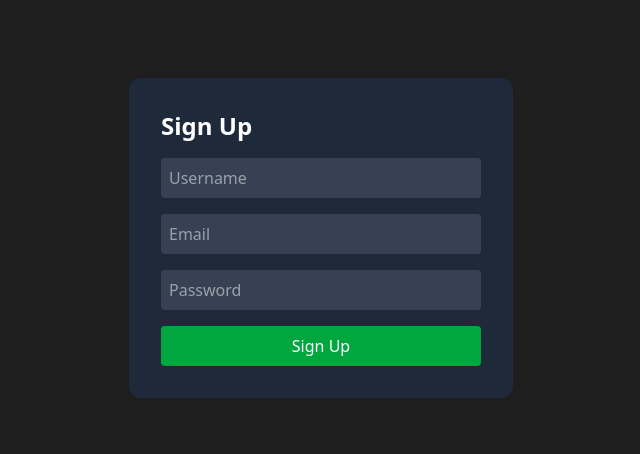
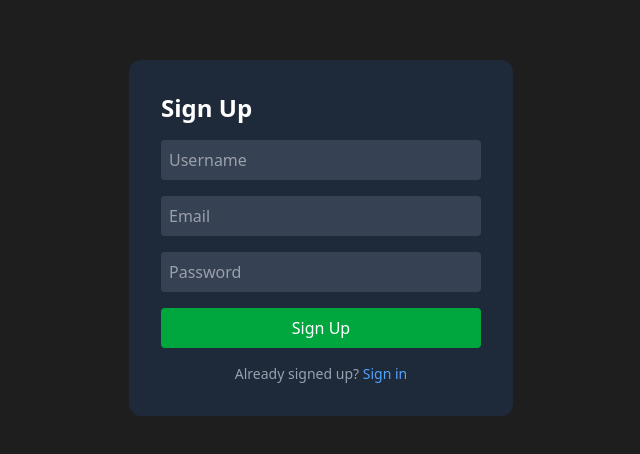
Before and after one commit to Ajayrawat17/Compiler-Design-Project, a React (Vite) app in the folder frontend/: page /signup in a window 1280 px wide. Shown: the part 162-616 px from the top of the page, without its empty margins (319-959 px from the left). Built offline with nearby package versions, Linux system fonts and the light colour scheme.

Commit message:
Modified signup and login page

```diff
--- a/frontend/src/pages/Login.jsx
+++ b/frontend/src/pages/Login.jsx
@@ -1,10 +1,12 @@
+import { Link } from "react-router-dom";
+
 export default function Login() {
   return (
     <div className="min-h-screen flex items-center justify-center bg-[#1e1e1e] text-white">
       <div className="bg-gray-800 p-8 rounded-xl w-96 space-y-4">
         <h2 className="text-2xl font-bold">Login</h2>
         <input
-            type="text"
+          type="email"
           placeholder="Email"
           className="w-full p-2 rounded bg-gray-700 outline-none"
         />
@@ -16,6 +18,13 @@
         <button className="bg-blue-600 px-4 py-2 rounded w-full hover:bg-blue-500">
           Login
         </button>
+
+        <p className="text-sm text-center text-gray-400">
+          Not signed up?{" "}
+          <Link to="/signup" className="text-blue-400 hover:underline">
+            Sign up
+          </Link>
+        </p>
       </div>
     </div>
   );
--- a/frontend/src/pages/Signup.jsx
+++ b/frontend/src/pages/Signup.jsx
@@ -1,3 +1,5 @@
+import { Link } from "react-router-dom";
+
 export default function Signup() {
   return (
     <div className="min-h-screen flex items-center justify-center bg-[#1e1e1e] text-white">
@@ -21,6 +23,13 @@
         <button className="bg-green-600 px-4 py-2 rounded w-full hover:bg-green-500">
           Sign Up
         </button>
+
+        <p className="text-sm text-center text-gray-400">
+          Already signed up?{" "}
+          <Link to="/login" className="text-blue-400 hover:underline">
+            Sign in
+          </Link>
+        </p>
       </div>
     </div>
   );
```
Lines whose indentation alone changed are shown as unchanged.
